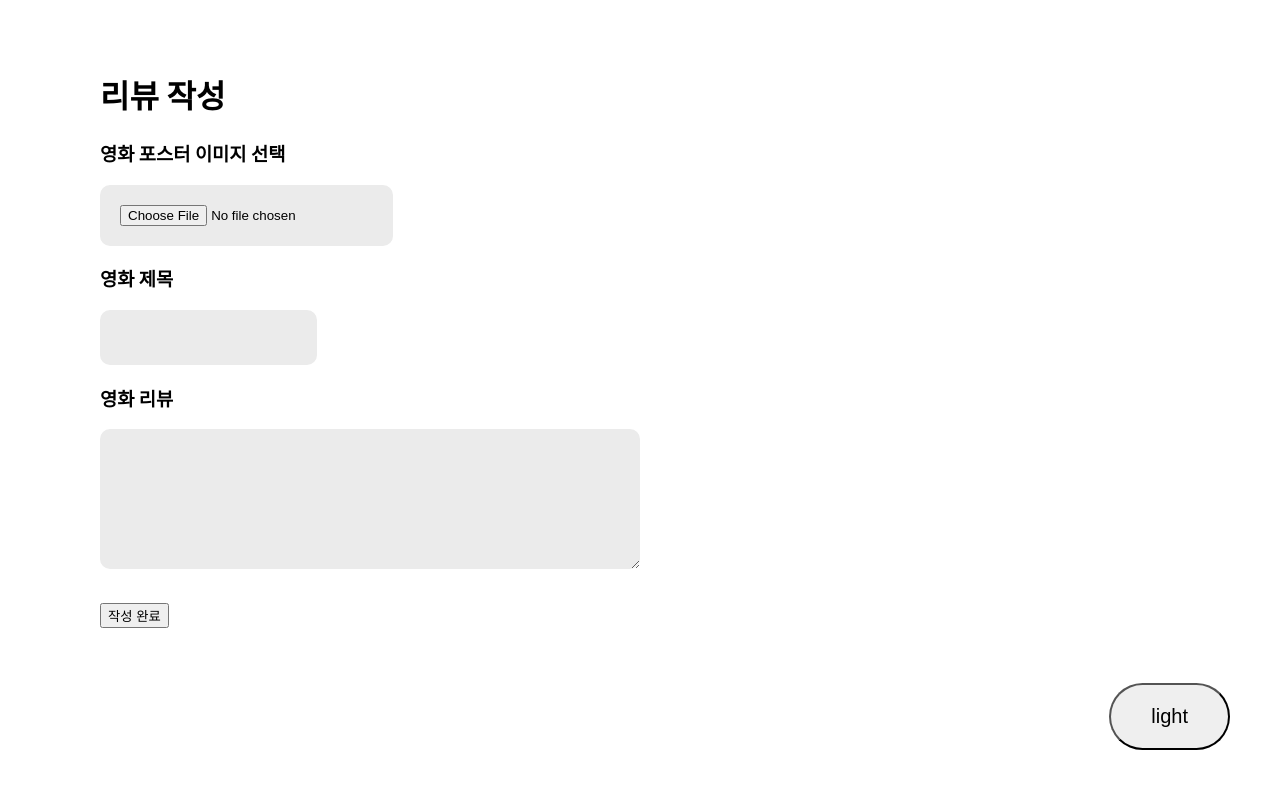
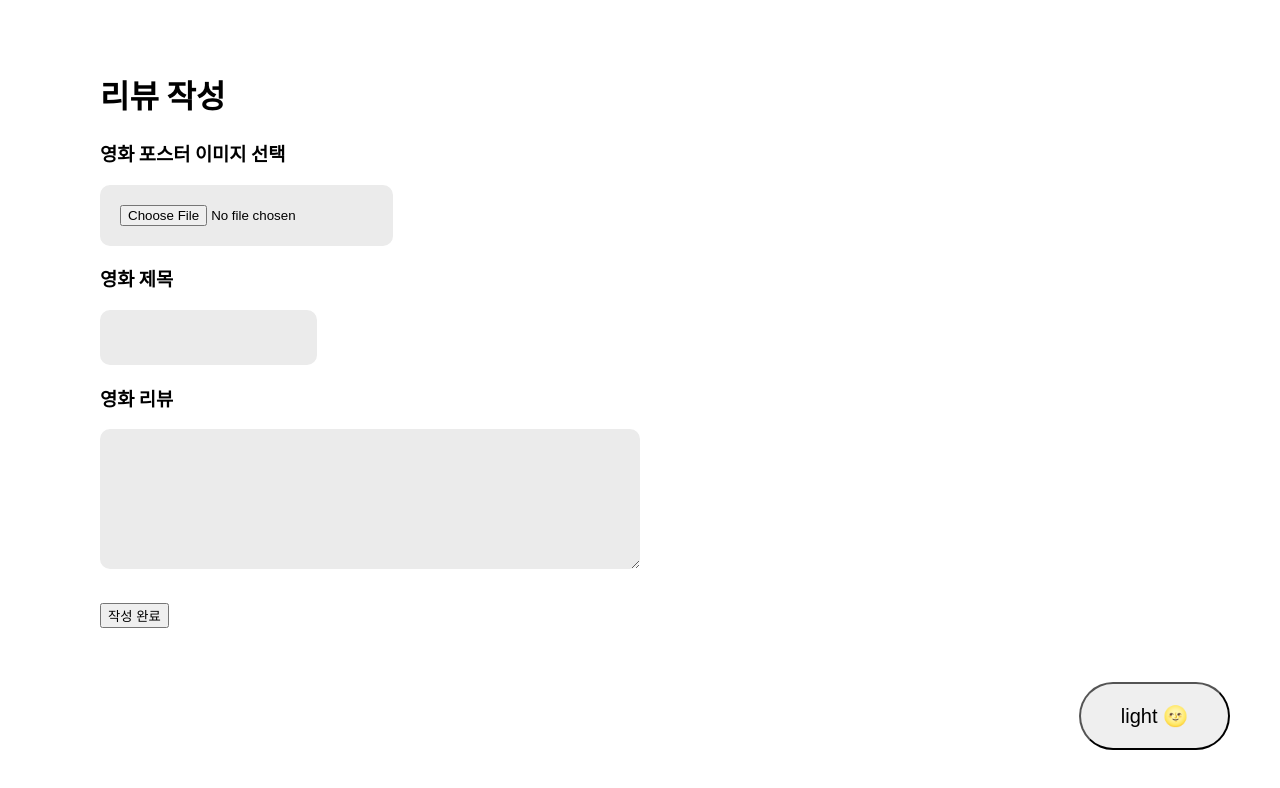
Before and after one commit to leeeyez/contextseminar, a React (Create React App) app: page /create in a window 1280 px wide. Shown: the top 788 px of the page. Built offline with nearby package versions, Linux system fonts and the light colour scheme.

Commit message:
[chore] togglebtn 수정

```diff
--- a/src/components/ToggleBtn.js
+++ b/src/components/ToggleBtn.js
@@ -4,7 +4,11 @@ import { useTheme } from "../contexts/ThemeContext";
 
 const ToggleBtn = () => {
   const { theme, toggleTheme } = useTheme();
-  return <ToggleButton onClick={toggleTheme}>{theme}</ToggleButton>;
+  return (
+    <ToggleButton onClick={toggleTheme}>
+      {theme === "light" ? "light 🌝" : "dark 🌚"}
+    </ToggleButton>
+  );
 };
 
 export default ToggleBtn;
```
